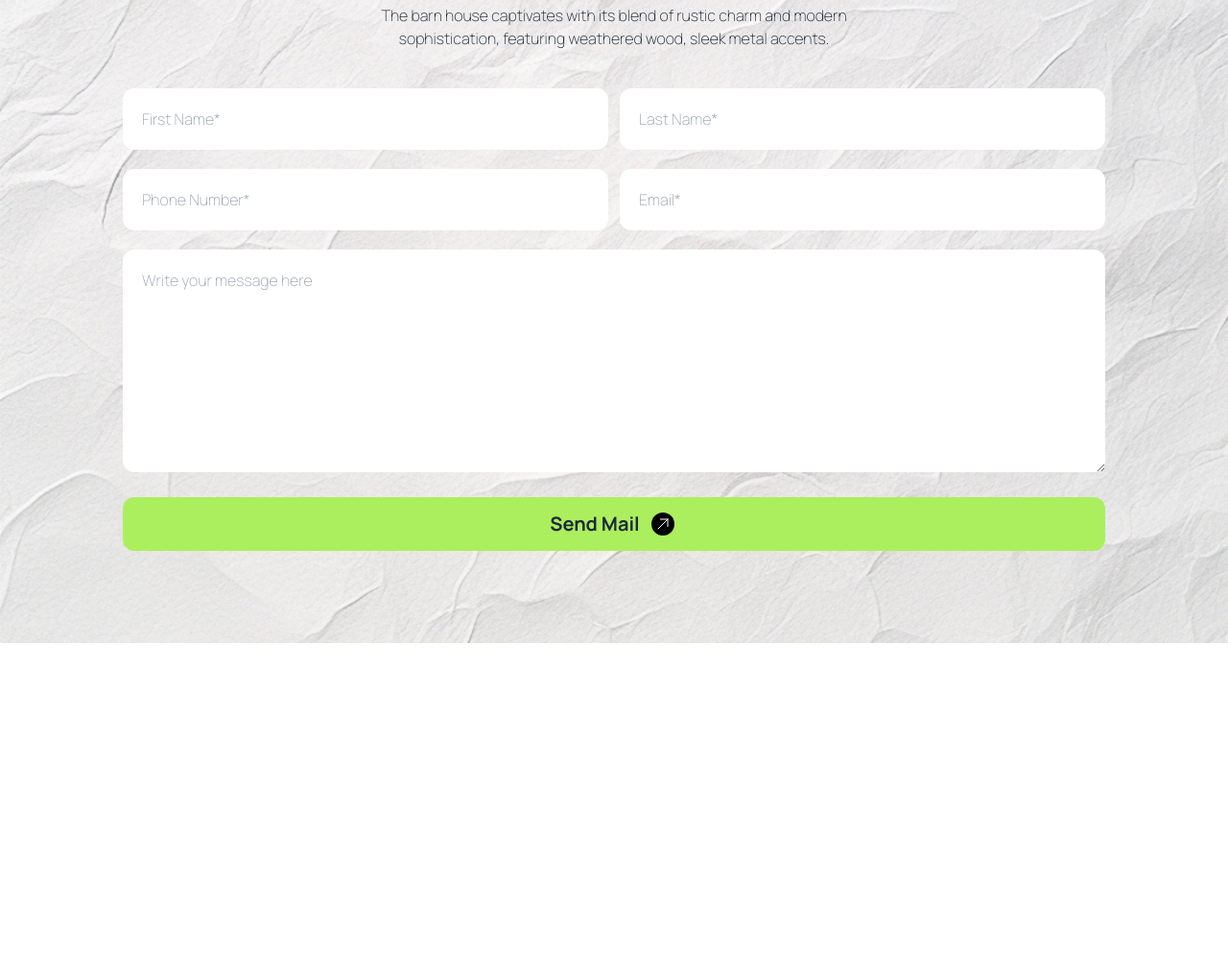
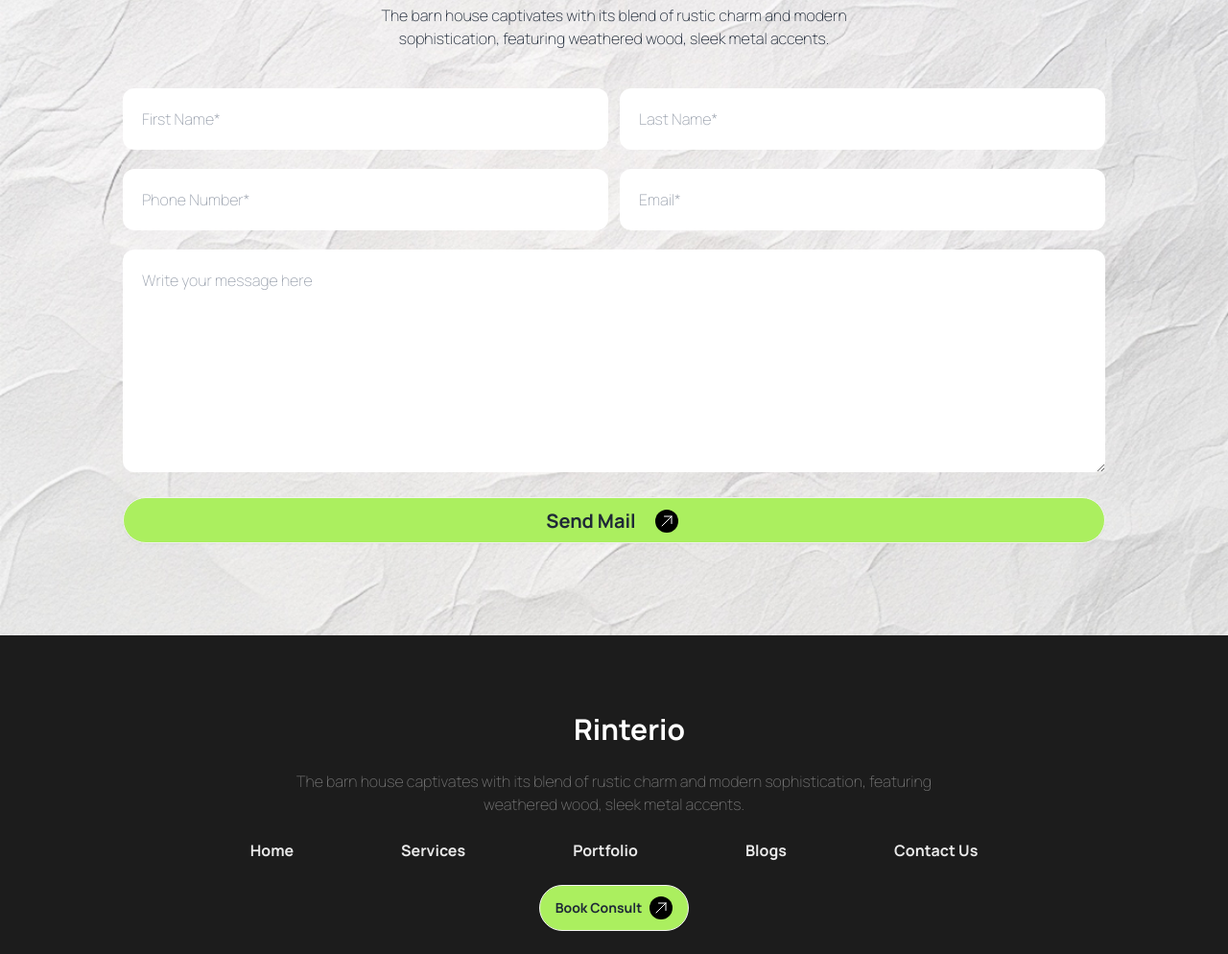
Before and after one commit to rajeshbd99/Real_State, a plain HTML site: page index.html in a window 1280 px wide. Shown: the part 3827-4821 px from the top of the page at 96% size. Before the commit the page ends 4497 px from the top, so only its background shows below. Drawn offline with nearby package versions, Linux system fonts and the light colour scheme.

Commit message:
Footer Section

```diff
--- a/index.html
+++ b/index.html
@@ -373,11 +373,10 @@
             <input class="w-full rounded-xl bg-white p-5" placeholder="Email*" type="email">
           </div>
           <div>
-            <textarea rows="8" class="w-full rounded-xl bg-white p-5" placeholder="Write your message here"
-              name="" id=""></textarea>
+            <textarea rows="8" class="w-full rounded-xl bg-white p-5" placeholder="Write your message here" name=""
+              id=""></textarea>
           </div>
-          <button
-            class="rounded-xl w-full bg-button-primary text-xl font-bold px-4 py-3 flex justify-center items-center">
+          <button class="btn rounded-full w-full bg-button-primary text-xl font-bold px-4 py-2 flex justify-center items-center ">
             <p>Send Mail</p>
             <div class="ml-2 text-white w-8 h-8 flex justify-center items-center">
               <svg xmlns="http://www.w3.org/2000/svg" fill="none" viewBox="0 0 24 24" stroke-width="1.5"
@@ -394,7 +393,43 @@
 
   <!-- Footer Part -->
 
-  <footer></footer>
+  <footer>
+    <footer class=" bg-[#1C1C1C]">
+      <section class="md:container mx-auto">
+        <div>
+          <div class="flex justify-center items-center pt-20">
+            <button
+              class=" h-8 w-8 bg-rent-primary -rotate-45 rounded-full text-black flex justify-center items-center">
+              <i class="fa-solid fa-arrow-right"></i>
+            </button>
+            <h3 class="text-white text-3xl font-bold mx-2">Rinterio</h3>
+          </div>
+          <div class="text-center py-6">
+            <p class="text-[#737373] max-w-sm md:max-w-2xl mx-auto">The barn house captivates with its blend of rustic charm and modern sophistication, featuring weathered wood, sleek metal accents.</p>
+          </div>
+        </div>
+        <div>
+          <div class=" text-[#E9E9E9] font-bold flex flex-col md:flex-row justify-center items-center gap-6 md:gap-28">
+            <a href="#">Home</a>
+            <a href="#">Services</a>
+            <a href="#">Portfolio</a>
+            <a href="#">Blogs</a>
+            <a href="#">Contact Us</a>
+          </div>
+        </div>
+        <div class="flex justify-center items-center">
+          <div class=" btn rounded-full bg-button-primary font-bold my-6">
+            <a class="">Book Consult</a>
+            <button class="h-6 w-6 bg-black -rotate- rounded-full text-white">
+              <svg xmlns="http://www.w3.org/2000/svg" fill="none" viewBox="0 0 24 24" stroke-width="1.5"
+                stroke="currentColor" class="size-6 p-1">
+                <path stroke-linecap="round" stroke-linejoin="round" d="m4.5 19.5 15-15m0 0H8.25m11.25 0v11.25" />
+              </svg>
+            </button>
+          </div>
+        </div>
+      </section>
+    </footer>
 </body>
 
 </html>
```
